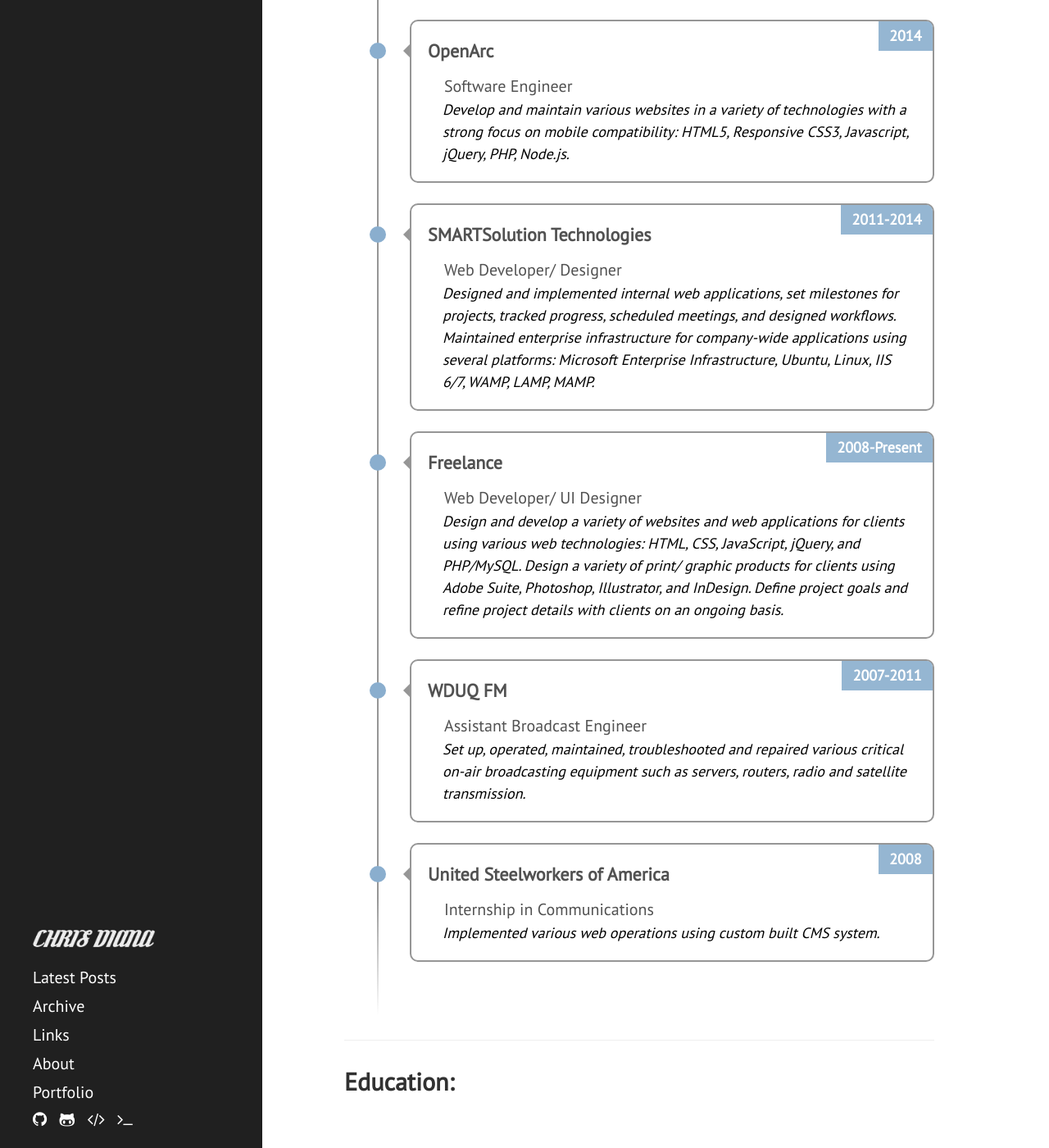
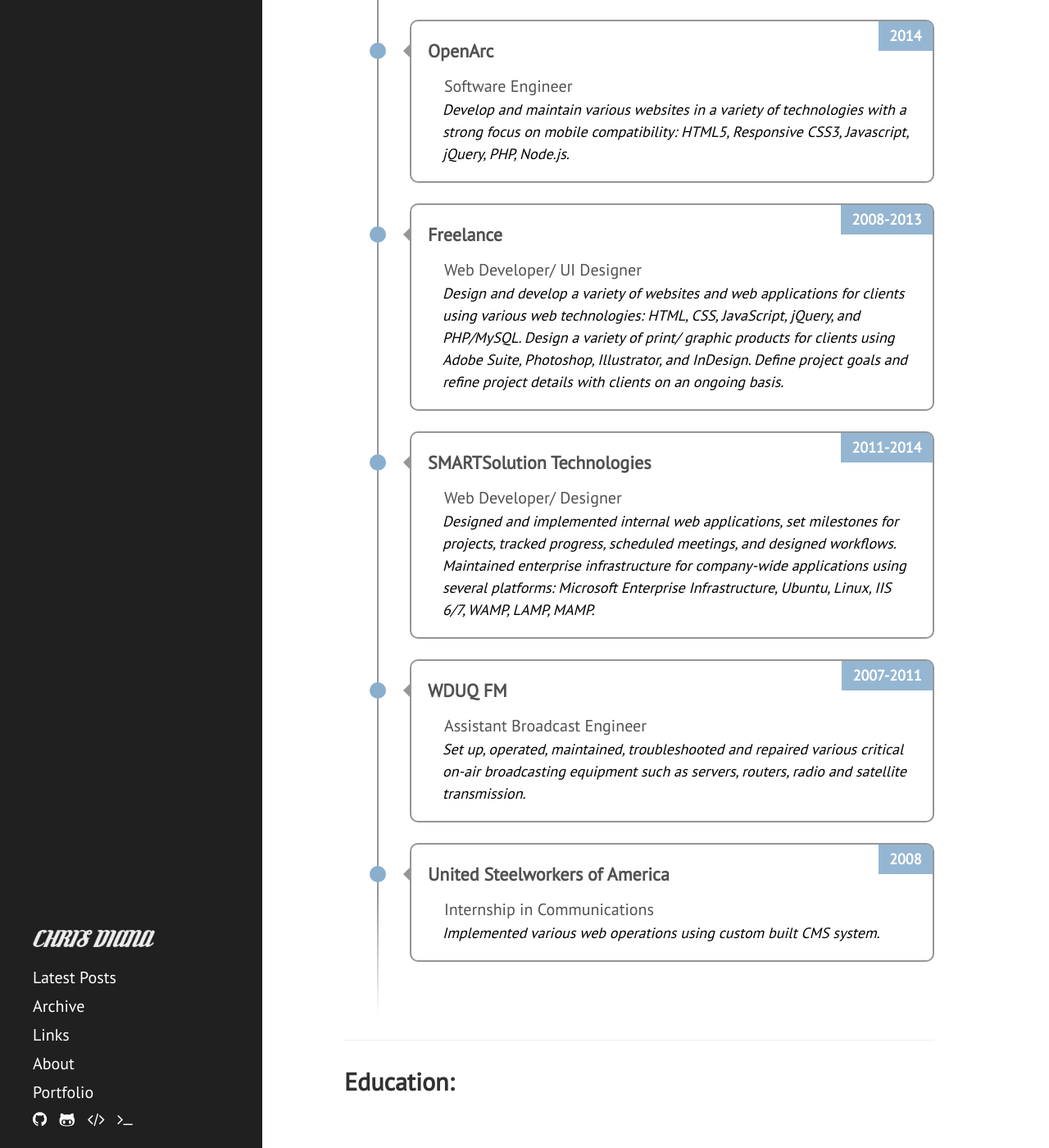
Before and after one commit to chrisdiana/cdmedia.github.io, a Jekyll site: the page built from about.md, in a window 1280 px wide and 1400 px high, scrolled down 881 px. Shown: the whole window at 82% size. Built offline with Jekyll 4.4.1, drawn with Linux system fonts in a browser that asks for light colours; nearby versions of some CDN libraries; Markdown is read by kramdown in place of the engine named in the settings; some of the changed text lies outside the part shown.

Commit message:
updates to about

```diff
--- a/about.md
+++ b/about.md
@@ -44,17 +44,17 @@
 		<div class="emedu-list-1__desc">Develop and maintain various websites in a variety of technologies with a strong focus on mobile compatibility: HTML5, Responsive CSS3, Javascript, jQuery, PHP, Node.js.</div>
 	</li>
 	<li>
+		<div class="emedu-list-1__date">2008-2013</div>
+		<div class="emedu-list-1__location">Freelance</div>
+		<div class="emedu-list-1__title">Web Developer/ UI Designer</div>
+		<div class="emedu-list-1__desc">Design and develop a variety of websites and web applications for clients using various web technologies: HTML, CSS, JavaScript, jQuery, and PHP/MySQL. Design a variety of print/ graphic products for clients using Adobe Suite, Photoshop, Illustrator, and InDesign. Define project goals and refine project details with clients on an ongoing basis.
+		</div>
+	</li>
+	<li>
 		<div class="emedu-list-1__date">2011-2014</div>
 		<div class="emedu-list-1__location">SMARTSolution Technologies</div>
 		<div class="emedu-list-1__title">Web Developer/ Designer</div>
 		<div class="emedu-list-1__desc">Designed and implemented internal web applications, set milestones for projects, tracked progress, scheduled meetings, and designed workflows. Maintained enterprise infrastructure for company-wide applications using several platforms: Microsoft Enterprise Infrastructure, Ubuntu, Linux, IIS 6/7, WAMP, LAMP, MAMP.
-		</div>
-	</li>
-	<li>
-		<div class="emedu-list-1__date">2008-Present</div>
-		<div class="emedu-list-1__location">Freelance</div>
-		<div class="emedu-list-1__title">Web Developer/ UI Designer</div>
-		<div class="emedu-list-1__desc">Design and develop a variety of websites and web applications for clients using various web technologies: HTML, CSS, JavaScript, jQuery, and PHP/MySQL. Design a variety of print/ graphic products for clients using Adobe Suite, Photoshop, Illustrator, and InDesign. Define project goals and refine project details with clients on an ongoing basis.
 		</div>
 	</li>
 	<li>
--- a/public/css/about.css
+++ b/public/css/about.css
@@ -258,7 +258,7 @@
 .skill-list-2 {
   position: relative;
   margin: 3em 0 4em 0;
-  padding: 0 0 0 25%;
+  /*padding: 0 0 0 25%;*/
   width: 100%;
   height: 16em;
   border-bottom: 1px solid rgba(0, 0, 0, 0.2);
```
Also changed, not shown: other parts of about.md (+5 -5 lines).
